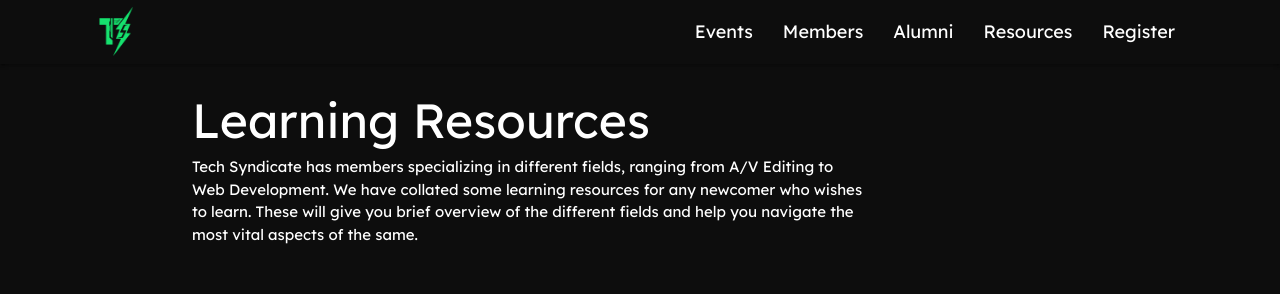
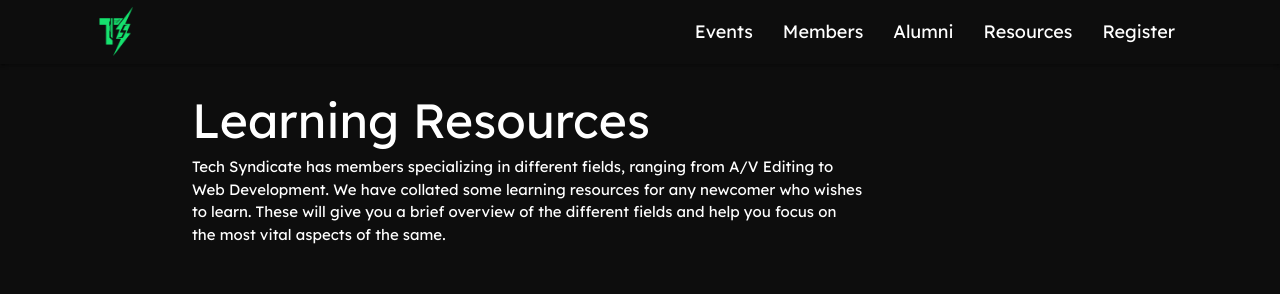
Before and after one commit to techsyndicate/techsyndicate.github.io, a React (Create React App) app: page /resources in a window 1280 px wide. Shown: the top 294 px of the page. Built offline with nearby package versions, Linux system fonts and the light colour scheme.

Commit message:
Please teach me english thanks

```diff
--- a/src/pages/resources.js
+++ b/src/pages/resources.js
@@ -13,7 +13,7 @@ class ResourcesPage extends Component {
             </Helmet>
             <Jumbotron
                 title="Learning Resources"
-                desc="Tech Syndicate has members specializing in different fields, ranging from A/V Editing to Web Development. We have collated some learning resources for any newcomer who wishes to learn. These will give you brief overview of the different fields and help you navigate the most vital aspects of the same."
+                desc="Tech Syndicate has members specializing in different fields, ranging from A/V Editing to Web Development. We have collated some learning resources for any newcomer who wishes to learn. These will give you a brief overview of the different fields and help you focus on the most vital aspects of the same."
             />
             <Row>
             {data.map(resource => (
```
